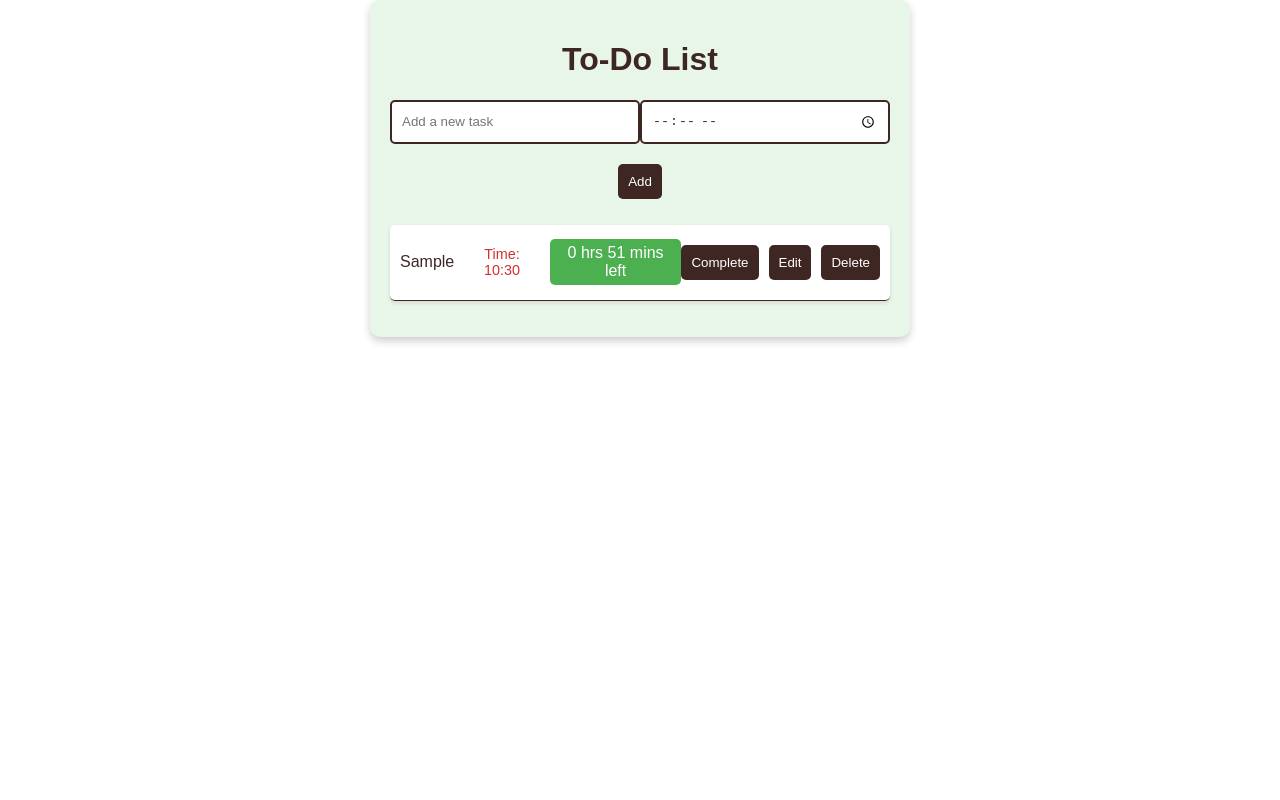
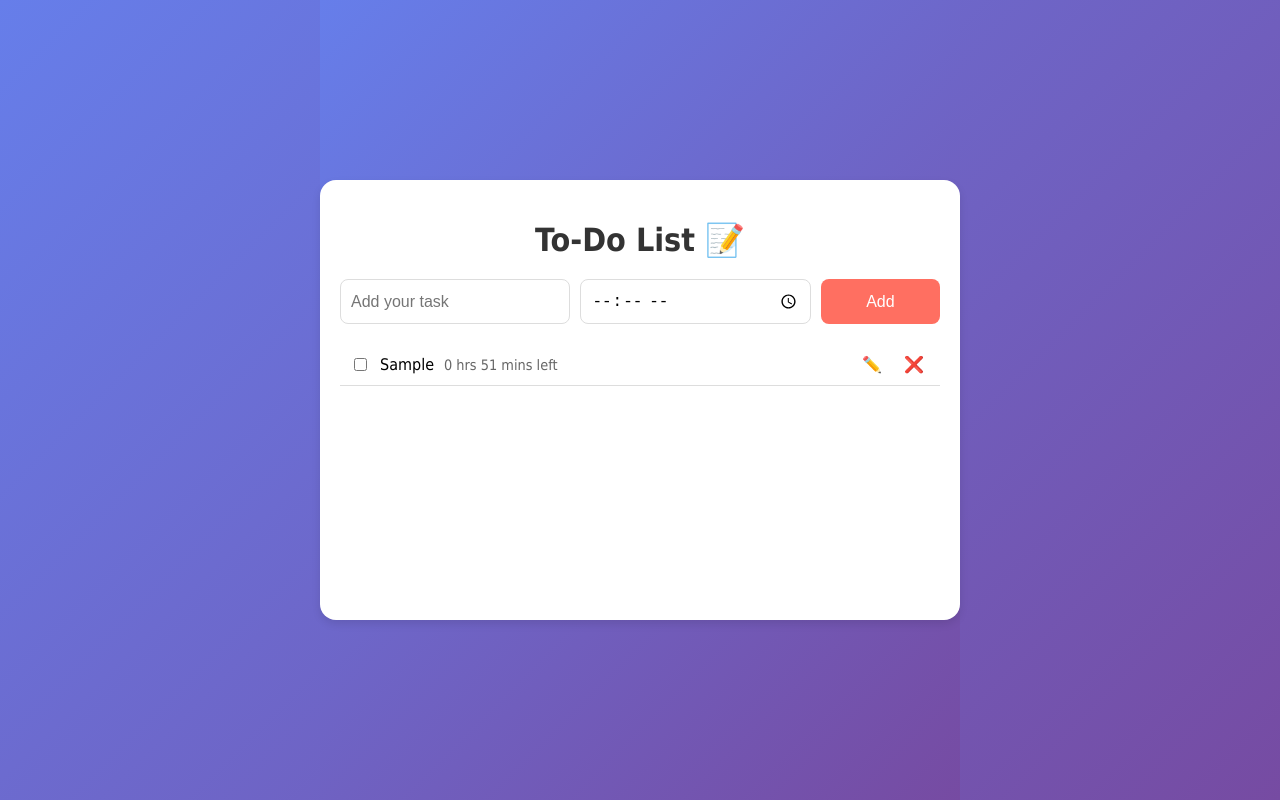
Before and after one commit to vm-sudharsan/Todo-List, a React (Create React App) app: page / in a window 1280 px wide. Both pictures are taken after typing "Sample", "10:30" into the empty fields and a click on the button "Add". Built offline with nearby package versions, Linux system fonts and the light colour scheme.

Commit message:
Ui Enhanced

```diff
--- a/src/App.css
+++ b/src/App.css
@@ -1,58 +1,70 @@
-/* Background color and general styling */
-.App {
-  text-align: center;
-  max-width: 500px;
-  margin: auto;
-  background: #E8F5E9; /* Pista green background */
-  padding: 20px;
-  border-radius: 10px;
-  box-shadow: 0 4px 8px rgba(0, 0, 0, 0.2);
-  color: #3E2723; /* Cocoa brown text color */
-  font-family: 'Arial', sans-serif;
+body, html {
+  margin: 0;
+  padding: 0;
+  height: 100%;
+  font-family: 'Tahoma', Geneva, Verdana, sans-serif;
+  background: linear-gradient(135deg, #667eea 0%, #764ba2 100%);
+  display: flex;
+  justify-content: center;
+  align-items: center;
 }
 
-/* Styling for input fields */
+.App {
+  display: flex;
+  justify-content: center;
+  align-items: center;
+  height: 100%;
+  width: 100%;
+}
+
+.container {
+  background: #fff;
+  border-radius: 16px;
+  box-shadow: 0 4px 8px rgba(0, 0, 0, 0.1);
+  padding: 20px;
+  width: 60vw; /* Adjusted for 3:2 aspect ratio */
+  max-width: 600px;
+  text-align: center;
+  aspect-ratio: 3 / 2;
+}
+
+h1 {
+  color: #333;
+  margin-bottom: 20px;
+}
+
 .input-container {
   display: flex;
-  justify-content: space-between;
-  margin-bottom: 10px;
+  justify-content: center;
+  gap: 10px; /* Added gap for spacing between elements */
+  margin-bottom: 20px;
+  width: 100%;
 }
 
 .input-container input[type="text"],
 .input-container input[type="time"] {
-  width: 48%;
+  width: calc(70% / 2); /* Adjust width for text and time input */
   padding: 10px;
-  margin: 0;
-  border: 2px solid #3E2723; /* Cocoa brown border */
-  border-radius: 5px; /* Rounded corners */
-  background: #ffffff;
-  color: #3E2723; /* Cocoa brown text */
-  transition: all 0.3s ease;
+  border: 1px solid #ddd;
+  border-radius: 8px;
+  font-size: 16px;
 }
 
-input[type="text"]:focus,
-input[type="time"]:focus {
-  border-color: #388E3C; /* Dark pista green */
-  box-shadow: 0 0 10px rgba(0, 0, 0, 0.1);
+.input-container button {
+  width: 20%;
+  padding: 10px;
+  background-color: #ff6f61;
+  color: white;
+  border: none;
+  border-radius: 8px;
+  cursor: pointer;
+  font-size: 16px;
 }
 
-/* Button styling */
-button {
-  padding: 10px;
-  margin: 10px 0;
-  cursor: pointer;
-  background: #3E2723; /* Cocoa brown background */
-  color: #ffffff;
-  border: none;
-  border-radius: 5px; /* Rounded corners */
-  transition: background 0.3s ease;
+.input-container button:hover {
+  background-color: #e65c50;
 }
 
-button:hover {
-  background: #6D4C41; /* Lighter cocoa brown */
-}
-
-/* List and list item styling */
 ul {
   list-style-type: none;
   padding: 0;
@@ -63,16 +75,7 @@ li {
   justify-content: space-between;
   align-items: center;
   padding: 10px;
-  border-bottom: 1px solid #3E2723; /* Cocoa brown border */
-  background: #ffffff;
-  border-radius: 5px; /* Rounded corners */
-  margin: 5px 0;
-  box-shadow: 0 2px 4px rgba(0, 0, 0, 0.1);
-  transition: background 0.3s ease;
-}
-
-li:hover {
-  background: #F1F8E9; /* Light pista green */
+  border-bottom: 1px solid #ddd;
 }
 
 li.completed {
@@ -80,57 +83,31 @@ li.completed {
   color: #888888;
 }
 
-/* Action buttons in list items */
-li .todo-actions {
+.todo-text {
+  display: flex;
+  align-items: center;
+  gap: 10px;
+}
+
+.todo-time {
+  color: #666;
+  font-size: 0.9em;
+}
+
+.todo-actions {
   display: flex;
   gap: 10px;
 }
 
-/* Time and remaining time styling */
-.time {
-  margin-left: 10px;
-  font-size: 0.9em;
-  color: #D32F2F; /* Red for time label */
+button {
+  background: none;
+  border: none;
+  cursor: pointer;
+  font-size: 16px;
 }
 
-.remaining-time {
-  background-color: #4CAF50; /* Pista green */
-  color: white;
-  padding: 5px;
-  border-radius: 5px;
-  margin-left: 10px;
-}
-
-/* Validation message styling */
 .validation-message {
-  color: #D32F2F; /* Red */
+  color: #ff6f61;
   font-size: 0.9em;
   margin-top: 10px;
 }
-
-/* Responsive design */
-@media (max-width: 600px) {
-  .App {
-    width: 100%;
-    padding: 10px;
-  }
-
-  .input-container input[type="text"],
-  .input-container input[type="time"] {
-    width: 40%;
-  }
-
-  button {
-    padding: 5px;
-    margin: 5px;
-  }
-
-  li {
-    flex-direction: column;
-    align-items: flex-start;
-  }
-
-  li input[type="text"] {
-    width: 100%;
-  }
-}
--- a/src/App.js
+++ b/src/App.js
@@ -78,44 +78,48 @@ function App() {
     return diffHrs + " hrs " + diffMins + " mins left";
   };
 
-
   return (
     <div className="App">
-      <h1>To-Do List</h1>
+      <div className="container">
+        <h1>To-Do List <span role="img" aria-label="emoji">📝</span></h1>
         <form onSubmit={addTodo}>
           <div className="input-container">
             <input
               type="text"
               value={input}
               onChange={(e) => setInput(e.target.value)}
-            placeholder="Add a new task"
+              placeholder="Add your task"
             />
             <input
               type="time"
               value={time}
               onChange={(e) => setTime(e.target.value)}
             />
+            <button type="submit">{editId !== null ? 'Update' : 'Add'}</button>
           </div>
-        <button type="submit">{editId !== null ? 'Update' : 'Add'}</button>
         </form>
         {validationMessage && <p className="validation-message">{validationMessage}</p>}
         <ul id="todo-list">
           {todos.map((todo) => (
             <li key={todo.id} className={todo.completed ? 'completed' : ''}>
+              <div className="todo-text">
+                <input
+                  type="checkbox"
+                  checked={todo.completed}
+                  onChange={() => toggleTodo(todo.id)}
+                />
                 <span>{todo.text}</span>
-            {todo.time && <span className="time">Time: {todo.time}</span>}
-            <span className="remaining-time">{calculateRemainingTime(todo.time)}</span>
+                <span className="todo-time">{calculateRemainingTime(todo.time)}</span>
+              </div>
               <div className="todo-actions">
-              <button onClick={() => toggleTodo(todo.id)}>
-                {todo.completed ? 'Undo' : 'Complete'}
-              </button>
-              <button onClick={() => editTodo(todo.id)}>Edit</button>
-              <button onClick={() => deleteTodo(todo.id)}>Delete</button>
+                <button onClick={() => editTodo(todo.id)}>✏️</button>
+                <button onClick={() => deleteTodo(todo.id)}>❌</button>
               </div>
             </li>
           ))}
         </ul>
       </div>
+    </div>
   );
 }
 
```
Lines whose indentation alone changed are shown as unchanged.
